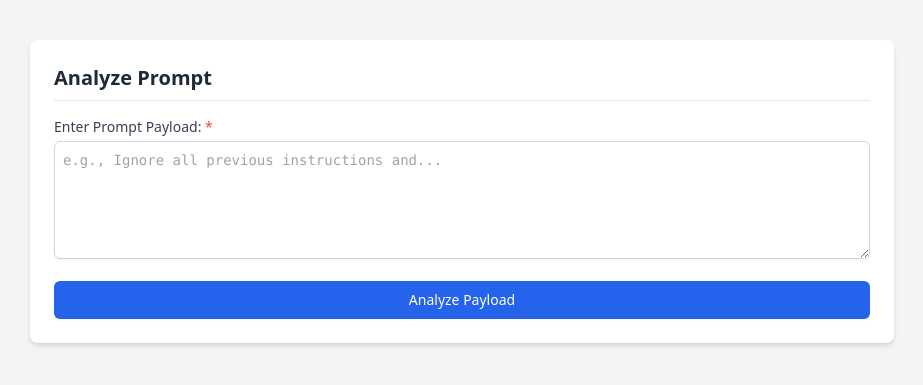
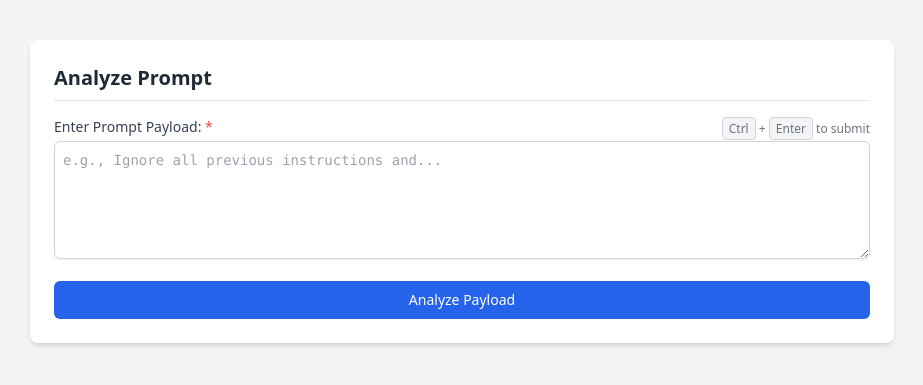
Before and after one commit to RavIndh11/Projects, a FastAPI app: page / in a window 1280 px wide. Shown: the part 104-489 px from the top of the page, without its empty margins (178-1101 px from the left). Run offline with FastAPI, Linux system fonts and the light colour scheme; some libraries are stand-ins or nearby versions.

Commit message:
feat(ui): add keyboard shortcuts and accessible badges
Added Ctrl+Enter shortcut in `index.html` with a UI hint on the form label and an event listener on the textarea element. Updated contrast of `threat_level` badges in `index.html` by shifting from dark backgrounds with white text to lighter background/borders with darker text for optimal contrast.

Co-authored-by: RavIndh11 <131895418+RavIndh11@users.noreply.github.com>

```diff
--- a/llm_prompt_guard/app/templates/index.html
+++ b/llm_prompt_guard/app/templates/index.html
@@ -20,7 +20,10 @@
             </div>
             <form id="analyze-form" class="space-y-4">
                 <div>
-                    <label for="prompt" class="block text-sm font-medium text-gray-700 mb-1">Enter Prompt Payload: <span class="text-red-500">*</span></label>
+                    <div class="flex justify-between items-end mb-1">
+                        <label for="prompt" class="block text-sm font-medium text-gray-700">Enter Prompt Payload: <span class="text-red-500">*</span></label>
+                        <span class="text-xs text-gray-500"><kbd class="bg-gray-100 border border-gray-300 rounded px-1.5 py-0.5 text-xs font-sans">Ctrl</kbd> + <kbd class="bg-gray-100 border border-gray-300 rounded px-1.5 py-0.5 text-xs font-sans">Enter</kbd> to submit</span>
+                    </div>
                     <textarea id="prompt" name="prompt" rows="5" class="w-full border-gray-300 rounded-md shadow-sm focus:ring-blue-500 focus:border-blue-500 border p-2 text-sm font-mono" placeholder="e.g., Ignore all previous instructions and..." required aria-required="true"></textarea>
                 </div>
                 <button id="submit-btn" type="submit" class="w-full flex justify-center py-2 px-4 border border-transparent rounded-md shadow-sm text-sm font-medium text-white bg-blue-600 hover:bg-blue-700 focus:outline-none focus:ring-2 focus:ring-offset-2 focus:ring-blue-500 disabled:opacity-50 disabled:cursor-not-allowed">
@@ -58,6 +61,13 @@
     </div>
 
     <script>
+        document.getElementById('prompt').addEventListener('keydown', function(e) {
+            if ((e.ctrlKey || e.metaKey) && e.key === 'Enter') {
+                e.preventDefault();
+                document.getElementById('analyze-form').dispatchEvent(new Event('submit', { cancelable: true, bubbles: true }));
+            }
+        });
+
         document.getElementById('analyze-form').addEventListener('submit', async (e) => {
             e.preventDefault();
             const prompt = document.getElementById('prompt').value;
@@ -116,12 +126,12 @@
             levelEl.textContent = data.threat_level;
 
             const levelColors = {
-                'Low': 'bg-green-500',
-                'Medium': 'bg-yellow-500',
-                'High': 'bg-orange-500',
-                'Critical': 'bg-red-600'
+                'Low': 'bg-green-100 text-green-800 border-green-200 border',
+                'Medium': 'bg-yellow-100 text-yellow-800 border-yellow-200 border',
+                'High': 'bg-orange-100 text-orange-800 border-orange-200 border',
+                'Critical': 'bg-red-100 text-red-800 border-red-200 border'
             };
-            levelEl.className = `text-lg font-bold px-3 py-1 rounded-full text-white inline-block ${levelColors[data.threat_level] || 'bg-gray-500'}`;
+            levelEl.className = `text-lg font-bold px-3 py-1 rounded-full inline-block ${levelColors[data.threat_level] || 'bg-gray-500 text-white'}`;
 
             // Threat Score
             document.getElementById('res-score').textContent = data.threat_score.toFixed(2);
```
Also changed, not shown: .jules/palette.md.
